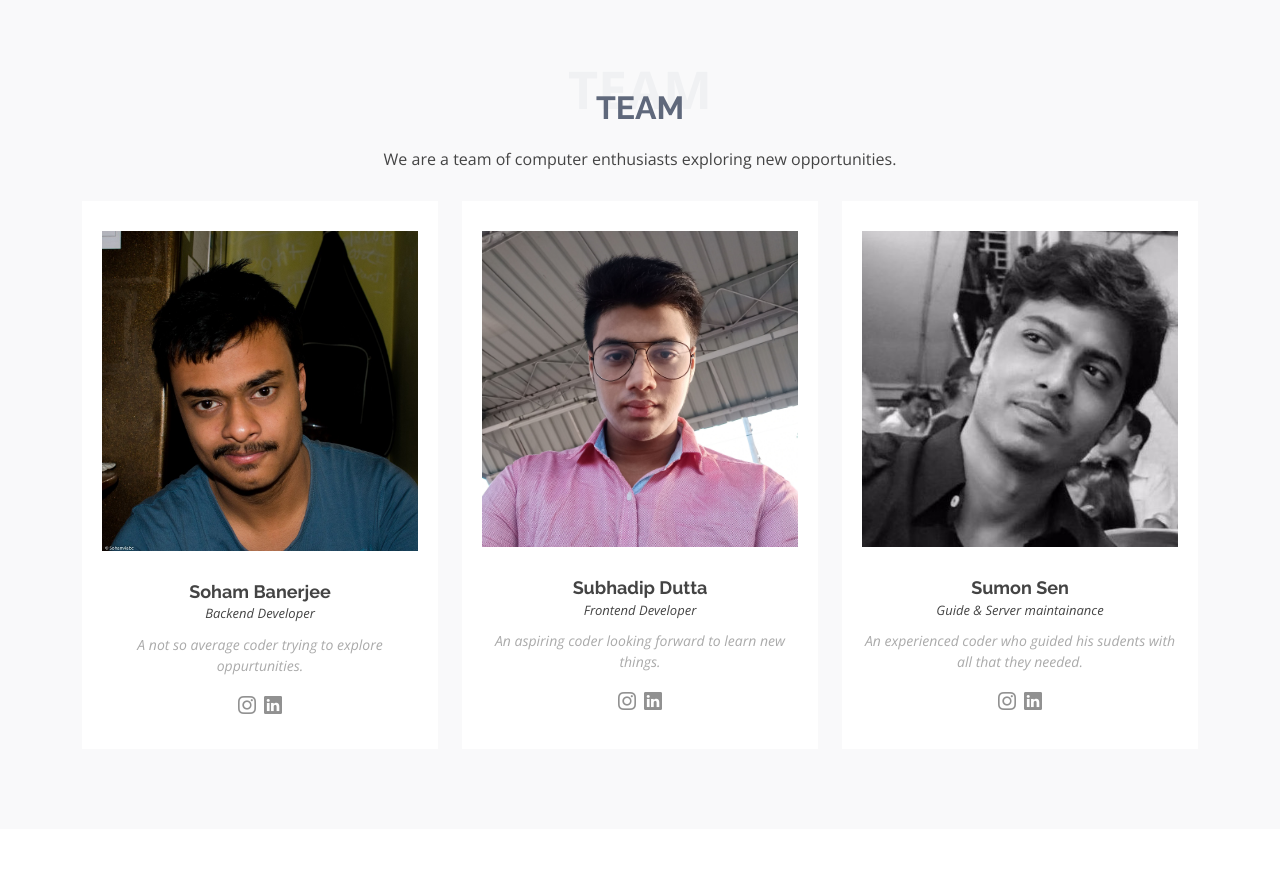
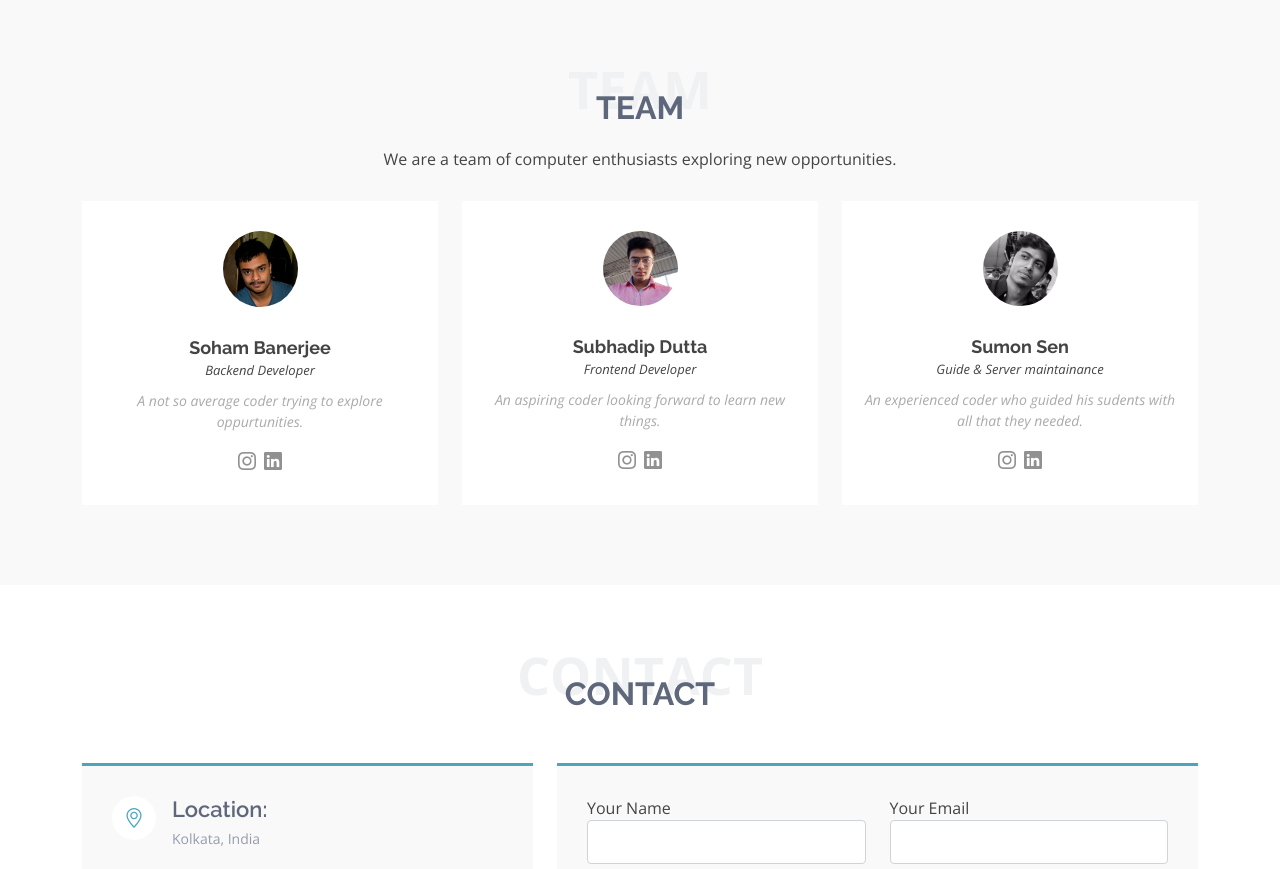
Before and after one commit to soham4abc/texter, a PHP site: page / in a window 1280 px wide. Shown: the part 1147-2016 px from the top of the page. Run offline with PHP 8.4, Linux system fonts and the light colour scheme; some libraries are stand-ins or nearby versions.

Commit message:
team photo changed

```diff
--- a/Frontend/assets/css/style.css
+++ b/Frontend/assets/css/style.css
@@ -860,8 +860,10 @@
 	background: #fff;
 }
 .team .member img {
-	max-width: 100%;
-	margin: 0 0 30px 0;
+    max-width: 100%;
+    margin: 0 0 30px 0;
+    border-radius: 100%;
+    width: 75px;
 }
 .team .member h4 {
 	font-weight: 700;
```
